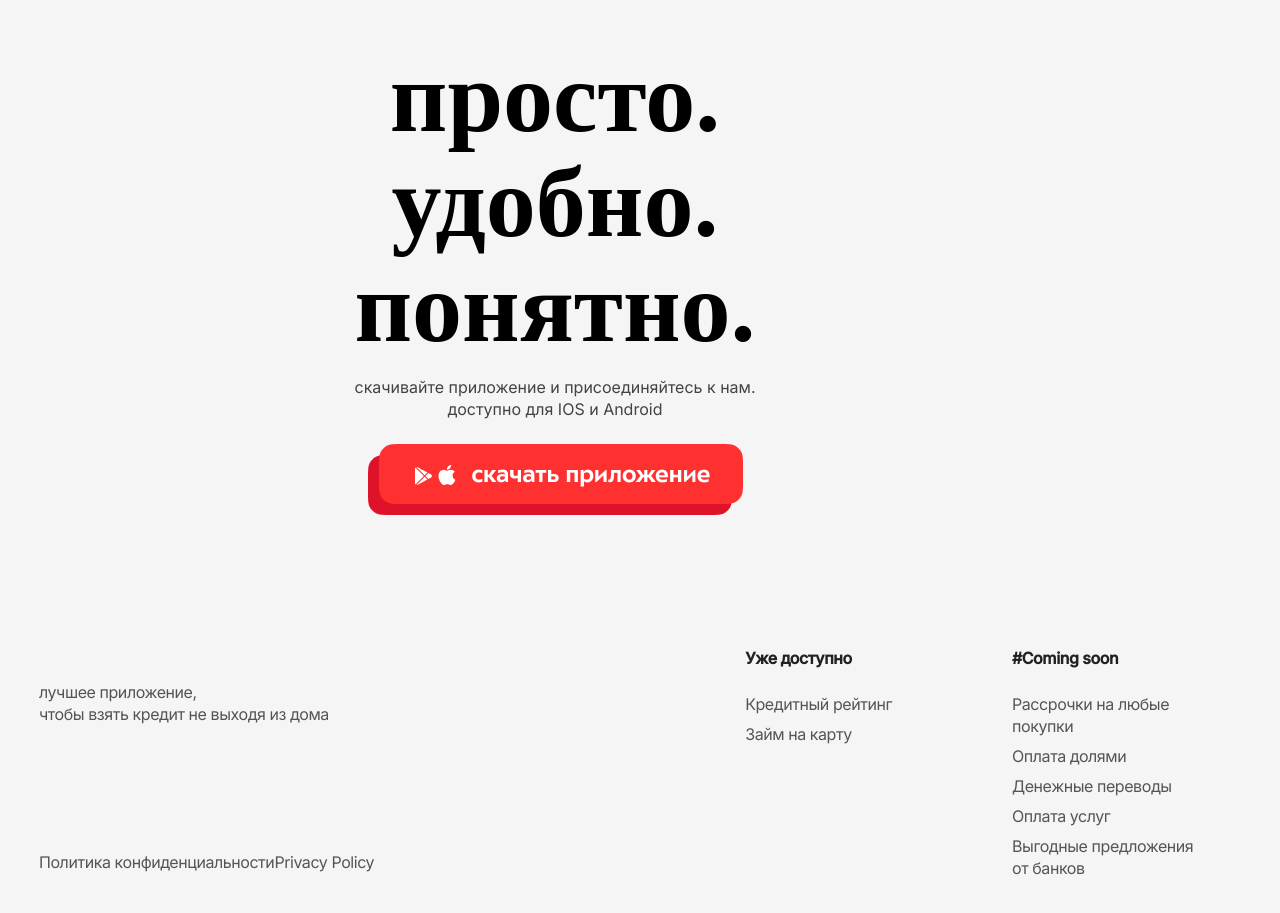
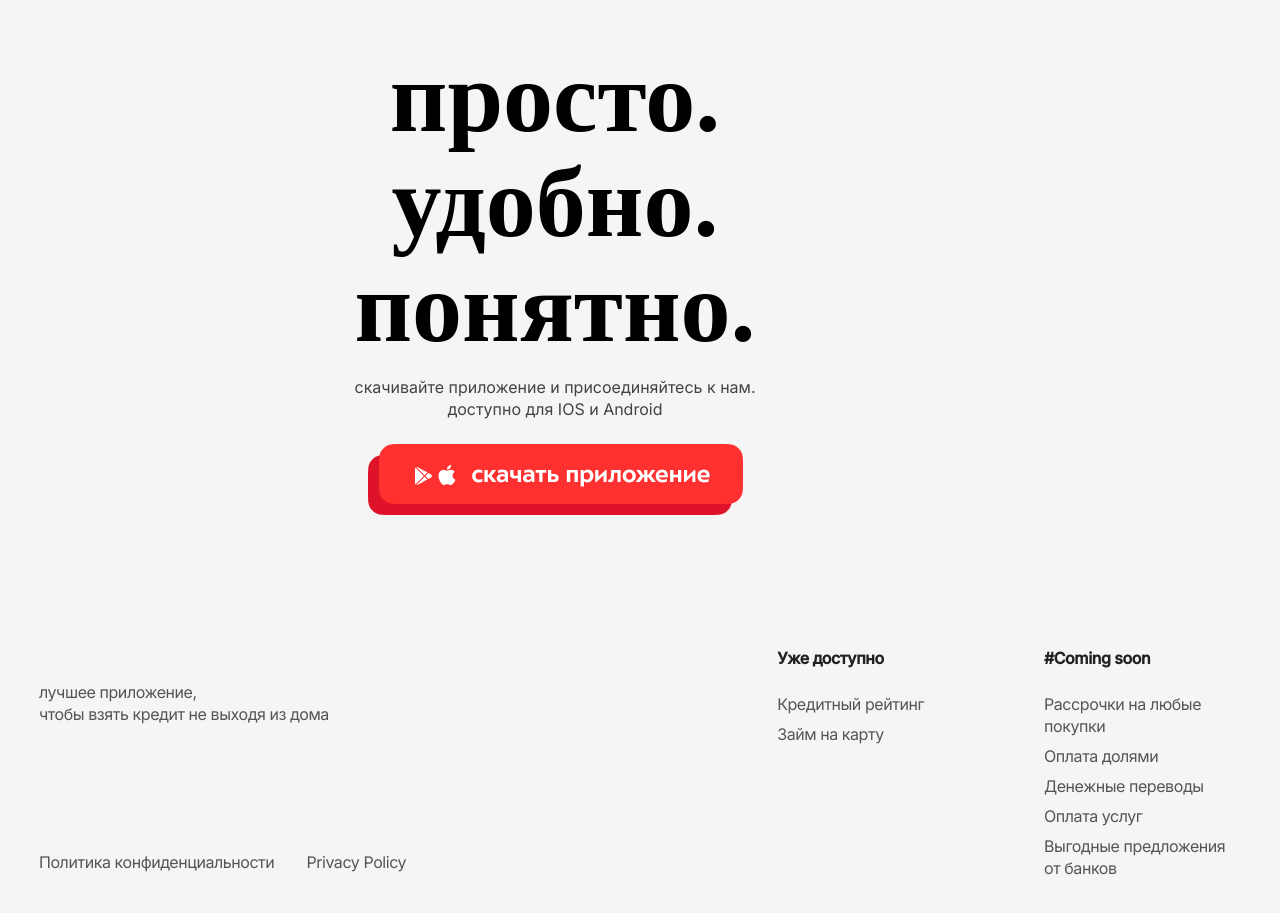
Before and after one commit to NVLKOT3/Yangi-Finance, a plain HTML site: page index.html in a window 1280 px wide. Shown: the part 7957-8870 px from the top of the page. Drawn offline with Linux system fonts and the light colour scheme; files whose address does not match are found by name; a web font is replaced by a local one.

Commit message:
fix footer html

```diff
--- a/index.html
+++ b/index.html
@@ -200,7 +200,7 @@
 						<div>
 							Политика конфиденциальности
 						</div>
-						<div>
+						<div class="footer_group1_text2">
 							Privacy Policy
 						</div>
 					</div>
```
